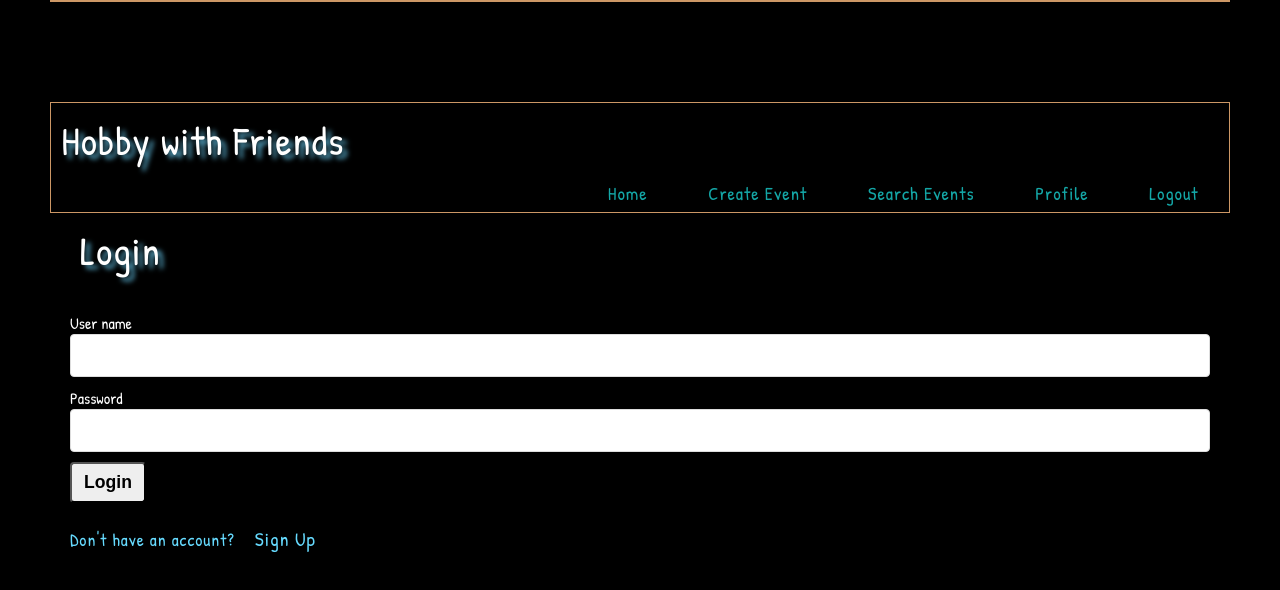
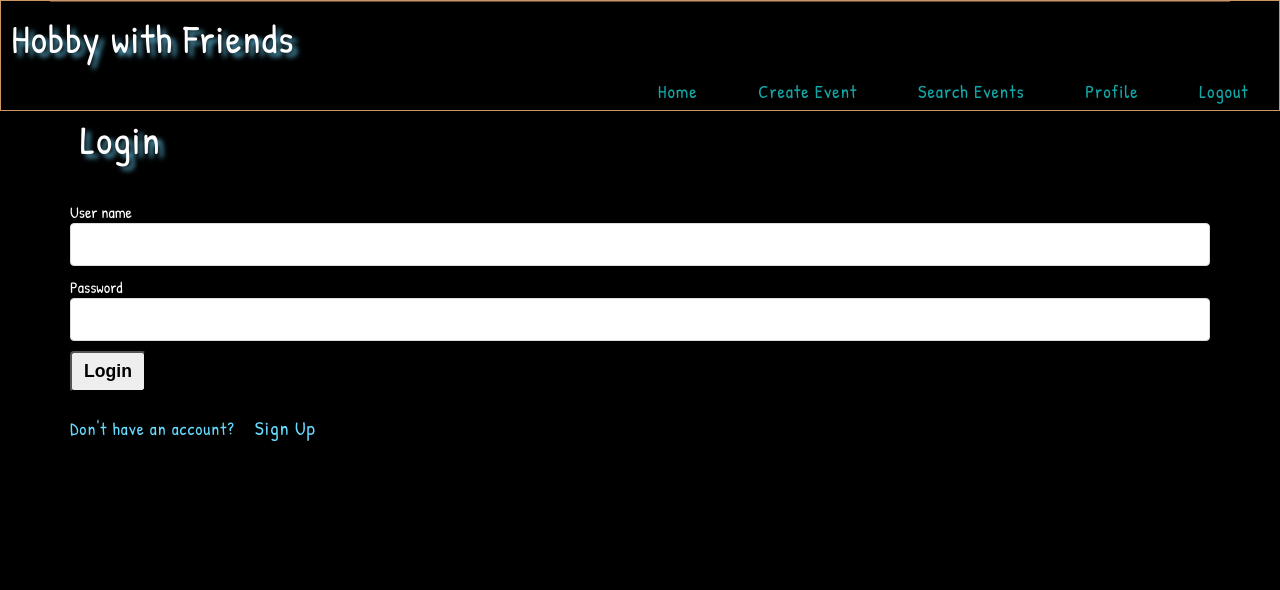
Before and after one commit to amichot/hobby-with-friends, a React (Create React App) app: page / in a window 1280 px wide. Shown: the top 590 px of the page. Built offline with nearby package versions, Linux system fonts and the light colour scheme.

Commit message:
app css removed position relative on main content

```diff
--- a/src/components/App/App.css
+++ b/src/components/App/App.css
@@ -78,7 +78,6 @@ ul {
     -o-background-size: cover;
     -ms-background-size: cover;
     background-size: cover;
-    position: relative;
 }
 
 .layer {
```
